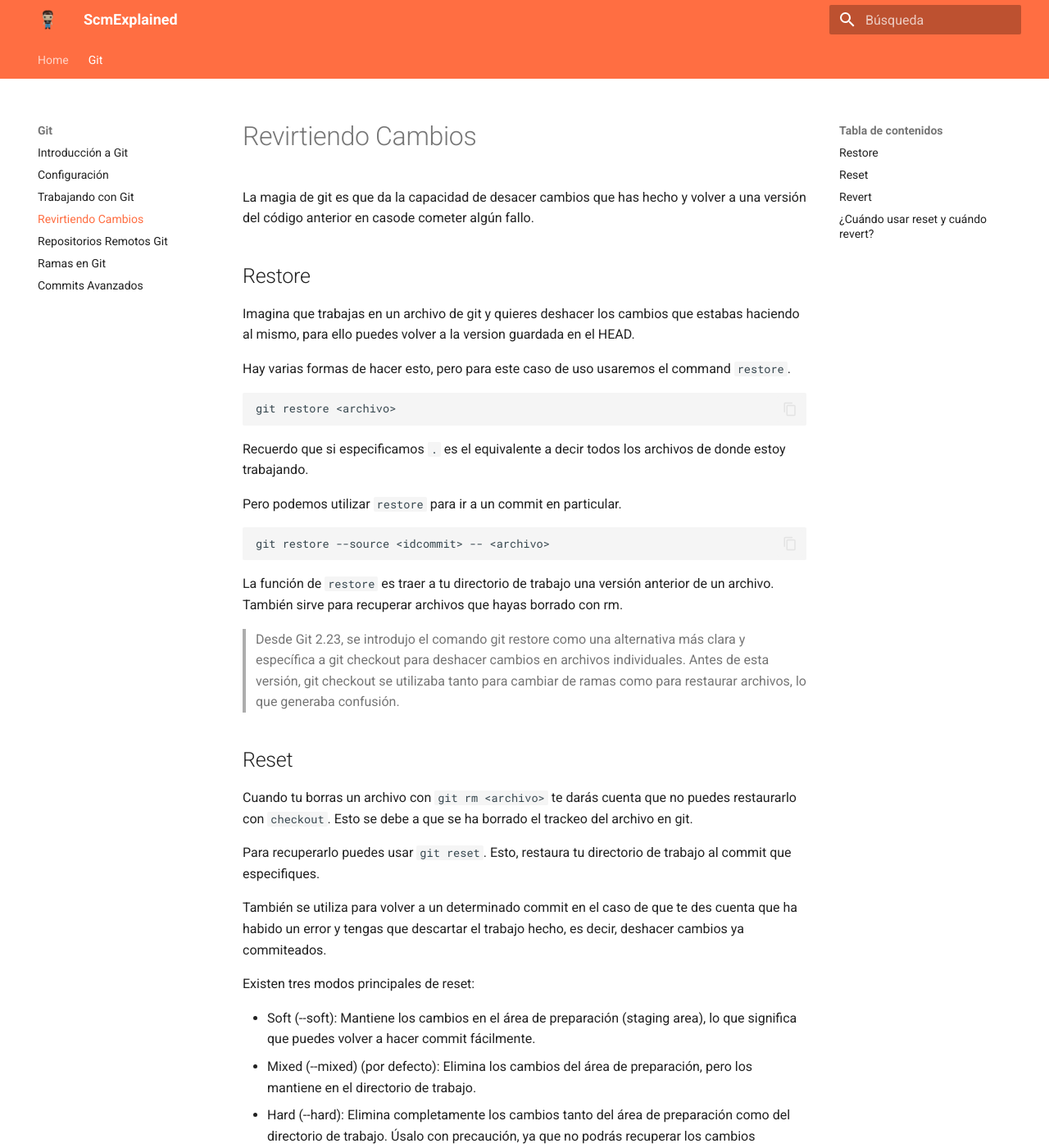
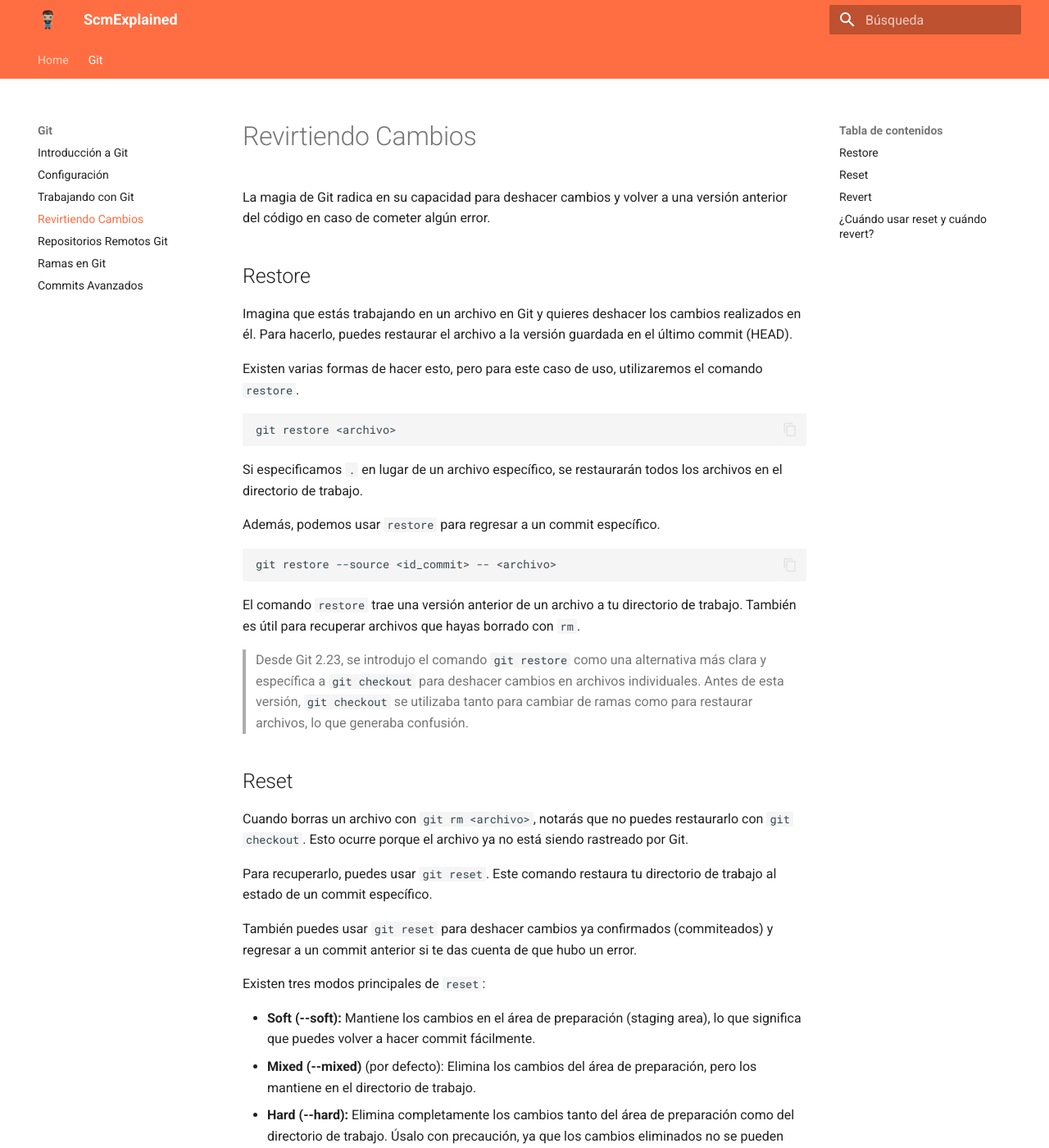
Before and after one commit to HugoAlvarezAjenjo/ScmExplained, an MkDocs documentation site: the page built from docs/git/Revirtiendo Cambios Git.md, in a window 1280 px wide and 1400 px high. Shown: the whole window at 82% size. Built offline with MkDocs 1.6.1 and Material for MkDocs 9.7.7, drawn with Linux system fonts in a browser that asks for light colours; some of the changed text lies outside the part shown.

Commit message:
Esto es un claro ejemplo de mal mensaje de commit :)

````diff
--- a/docs/git/Revirtiendo Cambios Git.md
+++ b/docs/git/Revirtiendo Cambios Git.md
@@ -1,42 +1,42 @@
 # Revirtiendo Cambios
 
-La magia de git es que da la capacidad de desacer cambios que has hecho y volver a una versión del código anterior en casode cometer algún fallo.
+La magia de Git radica en su capacidad para deshacer cambios y volver a una versión anterior del código en caso de cometer algún error.
 
 ## Restore
 
-Imagina que trabajas en un archivo de git y quieres deshacer los cambios que estabas haciendo al mismo, para ello puedes volver a la version guardada en el HEAD.
+Imagina que estás trabajando en un archivo en Git y quieres deshacer los cambios realizados en él. Para hacerlo, puedes restaurar el archivo a la versión guardada en el último commit (HEAD).
 
-Hay varias formas de hacer esto, pero para este caso de uso usaremos el command `restore`.
+Existen varias formas de hacer esto, pero para este caso de uso, utilizaremos el comando `restore`.
 
 ```bash
 git restore <archivo>
 ```
 
-Recuerdo que si especificamos `.` es el equivalente a decir todos los archivos de donde estoy trabajando.
+Si especificamos `.` en lugar de un archivo específico, se restaurarán todos los archivos en el directorio de trabajo.
 
-Pero podemos utilizar `restore` para ir a un commit en particular.
+Además, podemos usar `restore` para regresar a un commit específico.
 
 ```bash
-git restore --source <idcommit> -- <archivo>
+git restore --source <id_commit> -- <archivo>
 ```
 
-La función de `restore` es traer a tu directorio de trabajo una versión anterior de un archivo. También sirve para recuperar archivos que hayas borrado con rm.
+El comando `restore` trae una versión anterior de un archivo a tu directorio de trabajo. También es útil para recuperar archivos que hayas borrado con `rm`.
 
->Desde Git 2.23, se introdujo el comando git restore como una alternativa más clara y específica a git checkout para deshacer cambios en archivos individuales. Antes de esta versión, git checkout se utilizaba tanto para cambiar de ramas como para restaurar archivos, lo que generaba confusión.
+> Desde Git 2.23, se introdujo el comando `git restore` como una alternativa más clara y específica a `git checkout` para deshacer cambios en archivos individuales. Antes de esta versión, `git checkout` se utilizaba tanto para cambiar de ramas como para restaurar archivos, lo que generaba confusión.
 
 ## Reset
 
-Cuando tu borras un archivo con `git rm <archivo>` te darás cuenta que no puedes restaurarlo con `checkout`. Esto se debe a que se ha borrado el trackeo del archivo en git.
+Cuando borras un archivo con `git rm <archivo>`, notarás que no puedes restaurarlo con `git checkout`. Esto ocurre porque el archivo ya no está siendo rastreado por Git.
 
-Para recuperarlo puedes usar `git reset`. Esto, restaura tu directorio de trabajo al commit que especifiques.
+Para recuperarlo, puedes usar `git reset`. Este comando restaura tu directorio de trabajo al estado de un commit específico.
 
-También se utiliza para volver a un determinado commit en el caso de que te des cuenta que ha habido un error y tengas que descartar el trabajo hecho, es decir, deshacer cambios ya commiteados.
+También puedes usar `git reset` para deshacer cambios ya confirmados (commiteados) y regresar a un commit anterior si te das cuenta de que hubo un error.
 
-Existen tres modos principales de reset:
+Existen tres modos principales de `reset`:
 
-- Soft (--soft): Mantiene los cambios en el área de preparación (staging area), lo que significa que puedes volver a hacer commit fácilmente.
-- Mixed (--mixed) (por defecto): Elimina los cambios del área de preparación, pero los mantiene en el directorio de trabajo.
-- Hard (--hard): Elimina completamente los cambios tanto del área de preparación como del directorio de trabajo. Úsalo con precaución, ya que no podrás recuperar los cambios eliminados.
+- **Soft (--soft):** Mantiene los cambios en el área de preparación (staging area), lo que significa que puedes volver a hacer commit fácilmente.
+- **Mixed (--mixed)** (por defecto): Elimina los cambios del área de preparación, pero los mantiene en el directorio de trabajo.
+- **Hard (--hard):** Elimina completamente los cambios tanto del área de preparación como del directorio de trabajo. Úsalo con precaución, ya que los cambios eliminados no se pueden recuperar, a menos que los hayas guardado en el reflog de Git.
 
 ```bash
 git reset --soft <commit>
@@ -46,23 +46,23 @@ git reset --hard <commit>
 
 ## Revert
 
-git revert es un comando que te permite deshacer cambios ya confirmados, pero de una forma menos destructiva que reset.
+`git revert` es un comando que te permite deshacer cambios ya confirmados (commiteados), pero de una manera menos destructiva que `reset`.
 
-En lugar de modificar la historia de commits, revert crea un nuevo commit que deshace los cambios de un commit específico.
+En lugar de modificar la historia de commits, `git revert` crea un nuevo commit que deshace los cambios de un commit específico.
 
 ```bash
 git revert <commit>
 ```
 
-También puedes revertir una serie de commits. Esto tambien es aplicable a `revert`:
+También puedes revertir una serie de commits. Esto también se puede aplicar a `git revert`:
 
 ```bash
 git revert -n master~5..master~2
 ```
 
-Este comando revierte los cambios desde master~5 hasta master~2, pero los deja en el área de preparación para que los revises antes de hacer un nuevo commit.
+Este comando revierte los cambios desde `master~5` hasta `master~2`, pero los deja en el área de preparación para que los revises antes de hacer un nuevo commit.
 
 ## ¿Cuándo usar reset y cuándo revert?
 
-- Usa reset cuando quieras reescribir la historia de commits, especialmente si los cambios aún no han sido compartidos con otros.
-- Usa revert cuando necesites deshacer un commit sin perder la historia ni afectar a otros colaboradores en el repositorio.
+- Usa `reset` cuando quieras modificar la historia de commits, especialmente si los cambios no se han compartido aún con otros colaboradores en el repositorio remoto.
+- Usa `revert` cuando necesites deshacer un commit sin perder la historia ni afectar a otros colaboradores en el repositorio.
````
Also changed, not shown: docs/git/Comandos Basicos de Git.md (+12 -2 lines), docs/git/Repositorios Remotos Git.md (+29 -1 lines), docs/index.md (+1 -1 lines).
